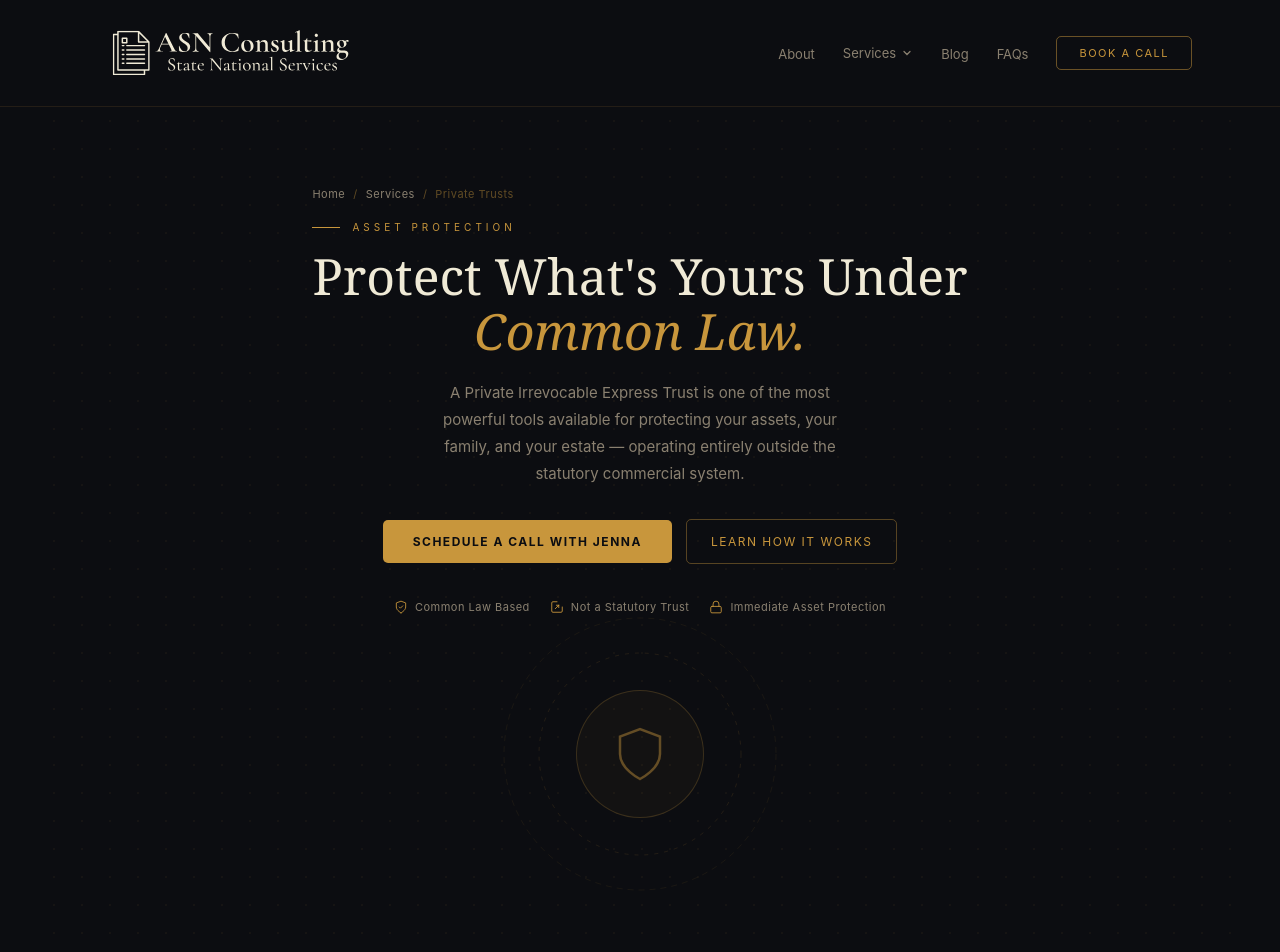
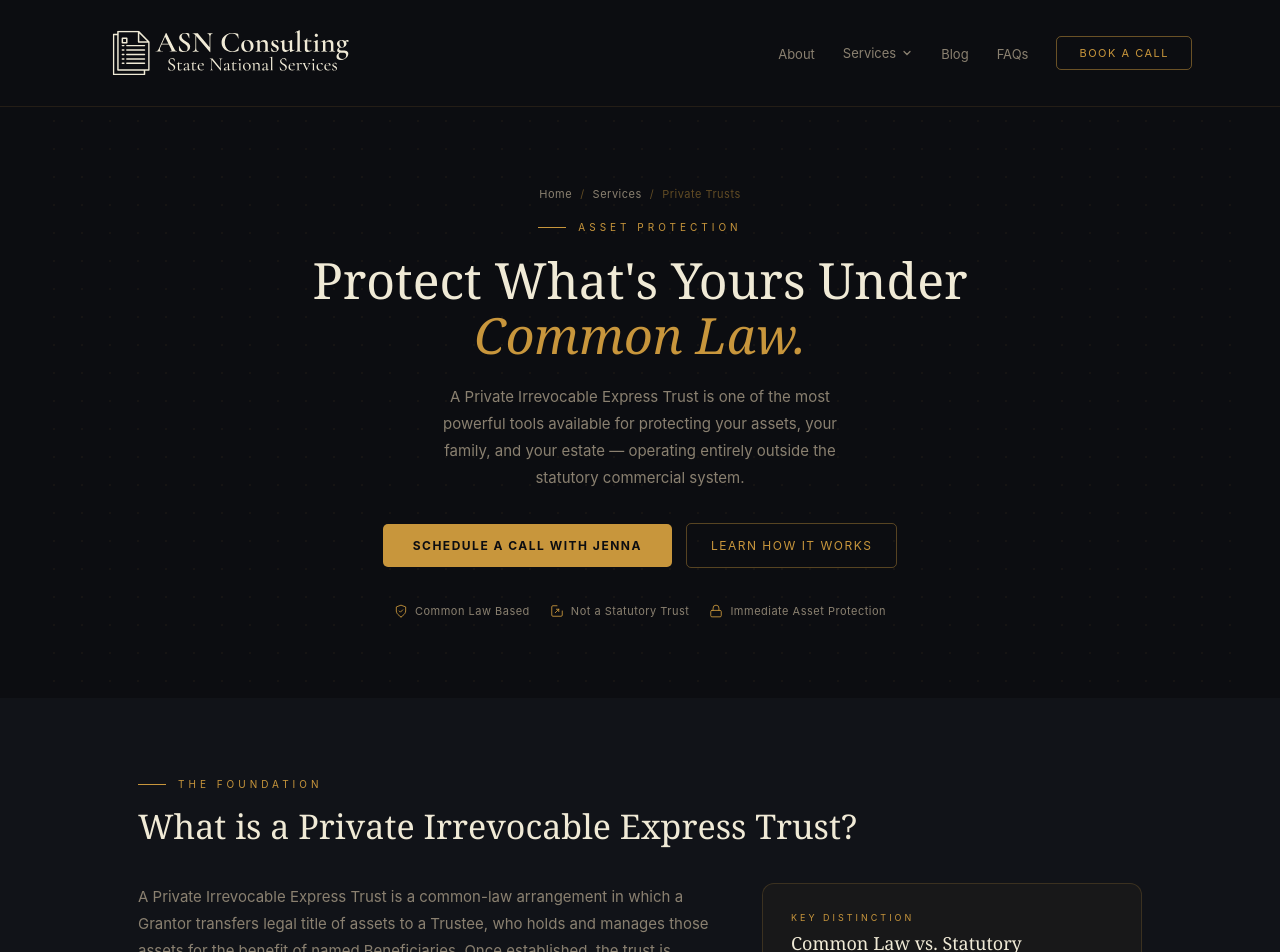
Before and after one commit to apvera-admin/asn-consulting-website, a Next.js app: page /private-trusts in a window 1280 px wide. Shown: the top 952 px of the page. Built offline with nearby package versions, Linux system fonts and the light colour scheme.

Commit message:
Update page.tsx

```diff
--- a/app/private-trusts/page.tsx
+++ b/app/private-trusts/page.tsx
@@ -205,7 +205,6 @@ export default function PrivateTrustsPage() {
 
         {/* ── 1. Hero ── */}
         <section className={styles.hero}>
-          <div className={styles.heroLeft}>
             <div className={styles.breadcrumb}>
               <a href="/">Home</a>
               <span>/</span>
@@ -254,30 +253,6 @@ export default function PrivateTrustsPage() {
                 <span>Immediate Asset Protection</span>
               </div>
             </div>
-          </div>
-
-          {/* Decorative rings */}
-          <div className={styles.heroRight}>
-            <div className={styles.ringsWrap}>
-              {/* Outer dashed ring */}
-              <svg className={styles.ringOuter} width="280" height="280" viewBox="0 0 280 280" fill="none">
-                <circle cx="140" cy="140" r="136" stroke="rgba(200,150,60,0.08)"
-                  strokeWidth="1" strokeDasharray="6 5" />
-              </svg>
-              {/* Middle ring */}
-              <svg className={styles.ringMiddle} width="210" height="210" viewBox="0 0 210 210" fill="none">
-                <circle cx="105" cy="105" r="101" stroke="rgba(200,150,60,0.12)"
-                  strokeWidth="1" strokeDasharray="4 6" />
-              </svg>
-              {/* Inner circle */}
-              <div className={styles.ringInner}>
-                <svg width="60" height="60" viewBox="0 0 24 24" fill="none"
-                  stroke="rgba(200,150,60,0.45)" strokeWidth="1" strokeLinecap="round">
-                  <path d="M12 22s8-4 8-10V5l-8-3-8 3v7c0 6 8 10 8 10z" />
-                </svg>
-              </div>
-            </div>
-          </div>
         </section>
 
         {/* ── 2. What Is a Private Trust ── */}
```
